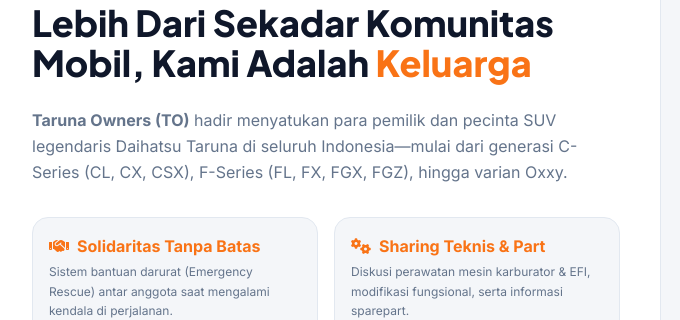
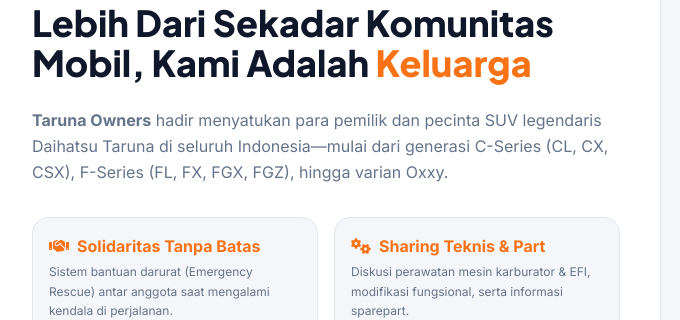
Before and after one commit to yogidev649/taruners, a plain HTML site: page index.html in a window 1280 px wide. Shown: the part 974-1294 px from the top of the page, 0-680 px from the left. Drawn offline with nearby package versions, Linux system fonts and the light colour scheme; grey boxes are pictures that could not be loaded.

Commit message:
Update index.html
Ubah TO2

```diff
--- a/index.html
+++ b/index.html
@@ -356,7 +356,7 @@
                             Lebih Dari Sekadar Komunitas Mobil, Kami Adalah <span class="text-to-orange">Keluarga</span>
                         </h2>
                         <p class="text-to-muted leading-relaxed text-base">
-                            <strong>Taruna Owners (TO)</strong> hadir menyatukan para pemilik dan pecinta SUV legendaris Daihatsu Taruna di seluruh Indonesia—mulai dari generasi C-Series (CL, CX, CSX), F-Series (FL, FX, FGX, FGZ), hingga varian Oxxy.
+                            <strong>Taruna Owners</strong> hadir menyatukan para pemilik dan pecinta SUV legendaris Daihatsu Taruna di seluruh Indonesia—mulai dari generasi C-Series (CL, CX, CSX), F-Series (FL, FX, FGX, FGZ), hingga varian Oxxy.
                         </p>
                         <div class="grid sm:grid-cols-2 gap-4 pt-2">
                             <div class="bg-to-bgLight p-4 rounded-2xl border border-to-borderLight">
```
